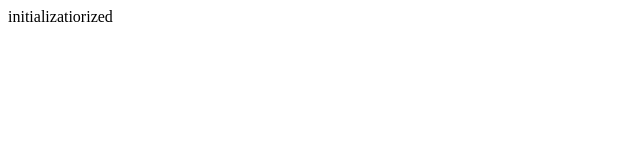
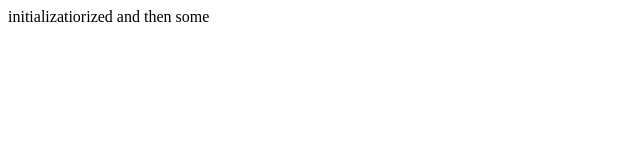
Before and after one commit to taylormobrod/mytest, a plain HTML site: page index.html in a window 1280 px wide. Shown: the whole page, without its empty margins (0-640 px from the left). Drawn offline with Linux system fonts and the light colour scheme.

Commit message:
modding index.html in "local" copy

```diff
--- a/index.html
+++ b/index.html
@@ -1 +1,6 @@
-<html><body>initializatiorized</body></html>
+<html><body>
+initializatiorized
+and then some
+
+
+</body></html>
```
